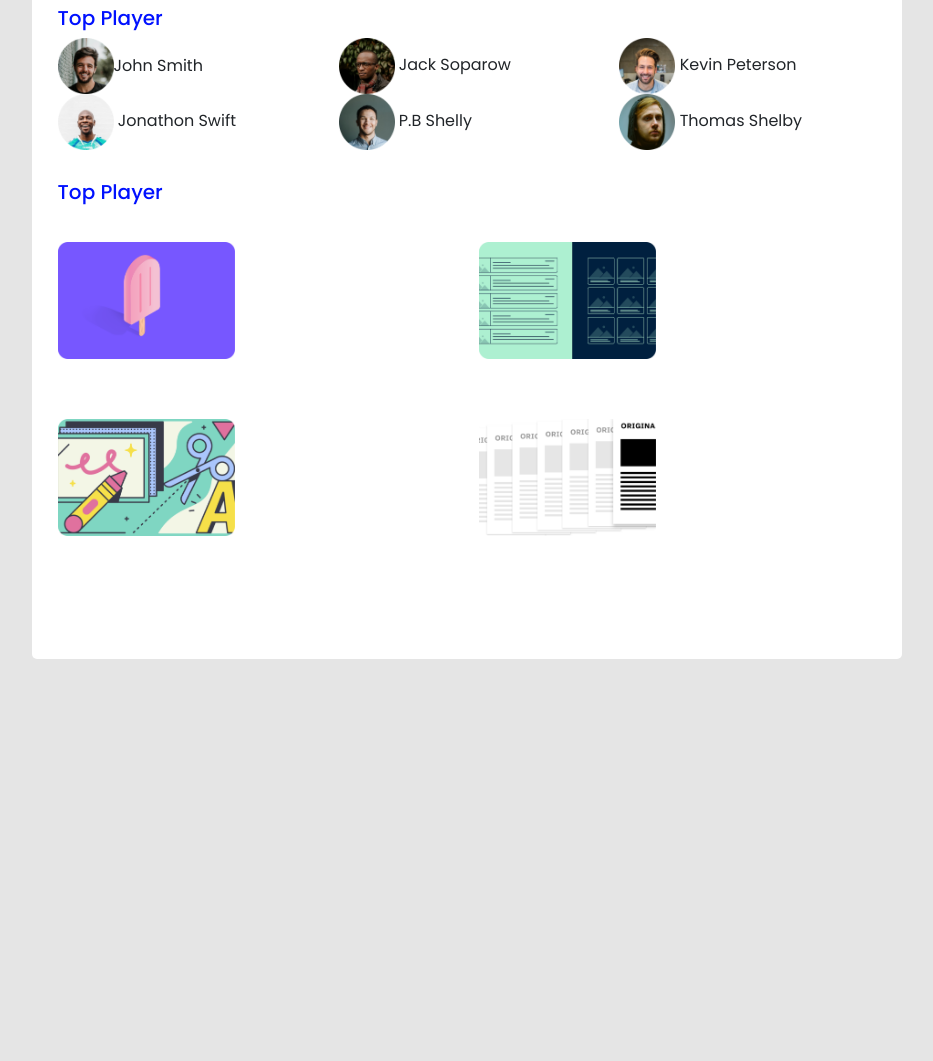
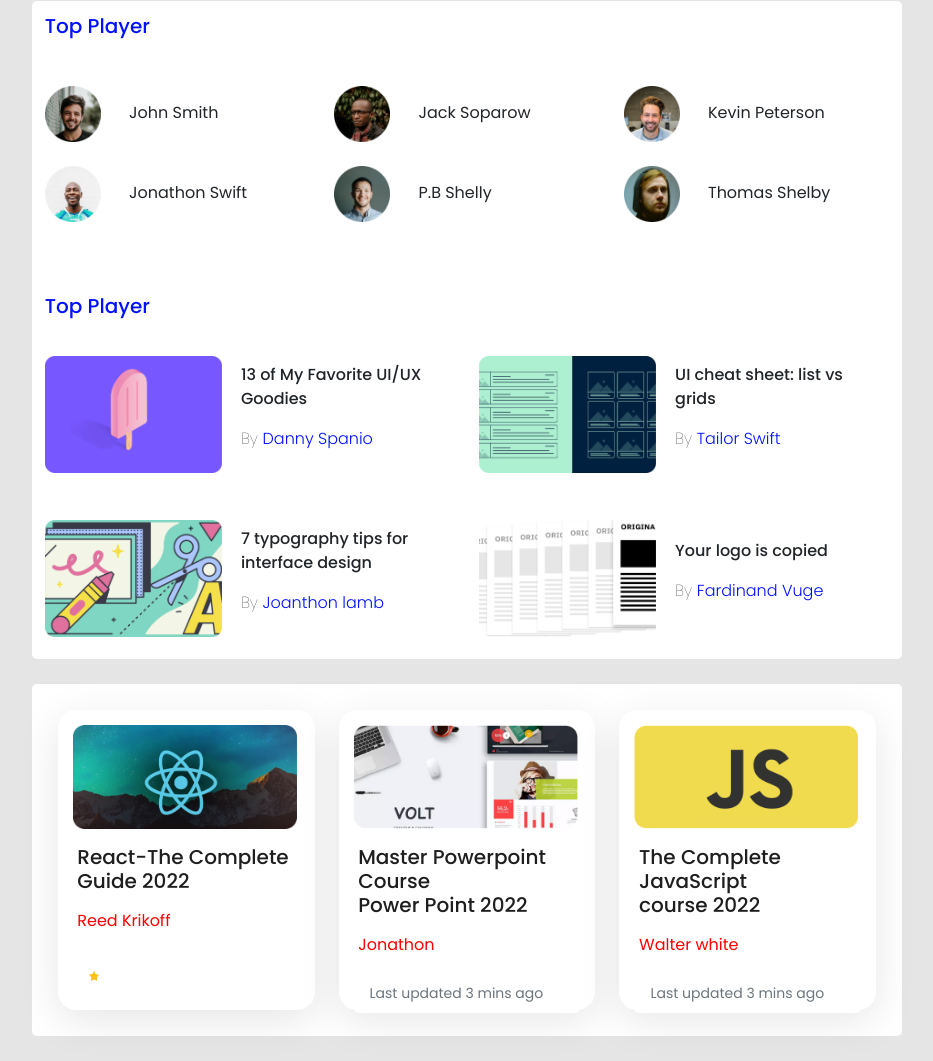
Before and after one commit to saif0101/top-leader-board, a plain HTML site: page index.html in a window 1280 px wide. Shown: the part 121-1182 px from the top of the page, without its empty margins (173-1106 px from the left). Before the commit the page ends 800 px from the top, so only its background shows below. Drawn offline with nearby package versions, Linux system fonts and the light colour scheme.

Commit message:
max part done

```diff
--- a/index.html
+++ b/index.html
@@ -41,51 +41,115 @@
 
       <section>
         <div class="container top-player bg-white">
-          <h5 style="color: rgb(0, 17, 255);">Top Player</h5>
+          <h5 class="mb-5" style="color: rgb(0, 17, 255);">Top Player</h5>
           <div class="row">
-
-            <div class="col-md-4  col-sm-6 d-flex align-items-center">
-              <img src="images/leader-board-main/players/player-1.png" alt="">
+            <div class="col-md-4  col-sm-6 mb-4 mb-4 ">
+              <img class="me-4 " src="images/leader-board-main/players/player-1.png" alt="">
               John Smith
 
             </div>
-            <div class="col-md-4  col-sm-6">
-              <img src="images/leader-board-main/players/player-2.png" alt="">  Jack Soparow
+            <div class="col-md-4  col-sm-6 mb-4">
+              <img class="me-4" src="images/leader-board-main/players/player-2.png" alt="">  Jack Soparow
             </div>
-            <div class="col-md-4  col-sm-6">
-              <img src="images/leader-board-main/players/player-3.png" alt=""> Kevin Peterson
+            <div class="col-md-4  col-sm-6 mb-4">
+              <img class="me-4" src="images/leader-board-main/players/player-3.png" alt=""> Kevin Peterson
             </div>
-            <div class="col-md-4  col-sm-6">
-              <img src="images/leader-board-main/players/player-4.png" alt=""> Jonathon Swift
+            <div class="col-md-4  col-sm-6 mb-4">
+              <img class="me-4" src="images/leader-board-main/players/player-4.png" alt=""> Jonathon Swift
             </div>
-            <div class="col-md-4  col-sm-6">
-              <img src="images/leader-board-main/players/player-5.png" alt=""> P.B Shelly
+            <div class="col-md-4  col-sm-6 mb-4">
+              <img class="me-4" src="images/leader-board-main/players/player-5.png" alt=""> P.B Shelly
 
             </div>
-            <div class="col-md-4  col-sm-6">
-              <img src="images/leader-board-main/players/player-6.png" alt=""> Thomas Shelby
+            <div class="col-md-4  col-sm-6 mb-4">
+              <img class="me-4" src="images/leader-board-main/players/player-6.png" alt=""> Thomas Shelby
             </div>
           </div>
 
-
+         <section>
+          <h5 class="mt-5 mb-3" style="color: rgb(0, 17, 255);">Top Player</h5>
           <div class="row top-blog">
-              <h5 style="color: rgb(0, 17, 255);">Top Player</h5>
-              <div class="col-md-6">
+            <div class="col-md-6 d-flex align-items-center d-flex align-items-center">
               <img src="images/leader-board-main/blogs/blog-1.png" alt="">
+             <div class="div" style="padding: 15px;">
+              <p style="font-weight: 500;"> 13 of My Favorite UI/UX Goodies</p>
+              <p style="font-weight: 100;"> By <span style="color: rgb(0, 17, 255);font-weight: 300;">Danny Spanio</span> </p>
              </div>
-              <div class="col-md-6">
+            </div>
+            <div class="col-md-6 d-flex align-items-center">
               <img src="images/leader-board-main/blogs/blog-2.png" alt="">
+              <div class="div" style="padding: 15px;">
+                <p style="font-weight: 500;">UI cheat sheet: list vs grids</p>
+                <p style="font-weight: 100;"> By <span style="color: rgb(0, 17, 255);font-weight: 300;">Tailor Swift</span> </p>
+               </div>
             </div>
           </div>
           <div class="row top-blog">
-              <div class="col-md-6">
+            <div class="col-md-6 d-flex align-items-center">
               <img src="images/leader-board-main/blogs/blog-3.png" alt="">
+              <div class="div" style="padding: 15px;">
+                <p style="font-weight: 500;"> 7 typography tips for interface design</p>
+                <p style="font-weight: 100;"> By <span style="color: rgb(0, 17, 255);font-weight: 300;">Joanthon lamb</span> </p>
                </div>
-              <div class="col-md-6">
+            </div>
+            <div class="col-md-6 d-flex align-items-center">
               <img src="images/leader-board-main/blogs/blog-4.png" alt="">
+              <div class="div" style="padding: 15px;">
+                <p style="font-weight: 500;"> Your logo is copied</p>
+                <p style="font-weight: 100;"> By <span style="color: rgb(0, 17, 255);font-weight: 300;">Fardinand Vuge</span> </p>
+               </div>
             </div>
           </div>
 
+         </section>
+
+        </div>
+        </section>
+
+         <section>
+           <div class="container latest-course">
+            <div class="row row-cols-1 row-cols-md-3 g-4">
+              <div class="col">
+                <div class="card ">
+                  <img src="images/leader-board-main/courses/course-1.png" class="card-img-top" alt="...">
+                  <div class="card-body">
+                    <h5 class="card-title">React-The Complete <P>
+                      Guide 2022
+                    </P></h5>
+                    <p class="card-text" > Reed Krikoff</p>
+                  </div>
+                  <div class="card-footer">
+                    <img src="images/leader-board-main/icons/star.png" alt="">
+                  </div>
+                </div>
+              </div>
+              <div class="col">
+                <div class="card">
+                  <img src="images/leader-board-main/courses/course-2.png" class="card-img-top" alt="...">
+                  <div class="card-body">
+                    <h5 class="card-title">Master Powerpoint Course
+                      <p>Power Point 2022</p>
+                    </h5>
+                    <p class="card-text"> Jonathon</p>
+                  </div>
+                  <div class="card-footer">
+                    <small class="text-muted">Last updated 3 mins ago</small>
+                  </div>
+                </div>
+              </div>
+              <div class="col">
+                <div class="card">
+                  <img src="images/leader-board-main/courses/course-3.png" class="card-img-top" alt="...">
+                  <div class="card-body">
+                    <h5 class="card-title">The Complete JavaScript <p>course 2022</p></h5>
+                    <p class="card-text">Walter white</p>
+                  </div>
+                  <div class="card-footer">
+                    <small class="text-muted">Last updated 3 mins ago</small>
+                  </div>
+                </div>
+              </div>
+            </div>
 
 
 
--- a/style/style.css
+++ b/style/style.css
@@ -2,20 +2,7 @@ body{
     font-family: 'Poppins', sans-serif;
     background-color: #E5E5E5;
 }
-.top-player{
-    width: 870px;
-    height: 679px;
-    left: 285px;
-    top: 130px;
-    margin-top: 4%;
-    padding: 2%;
-    font-weight: 400;
-    background: #FFFFFF;
-    border-radius: 5px;
-    margin-block-start: 30px;
 
-
-}
 .navbar-brand img{
     width: 41px;
     height: 45px;
@@ -24,16 +11,73 @@ body{
     font-weight: 400;
     padding-right: 15px;
 }
+
+.top-player{
+    width: 870px;
+    height: 68%;
+    /* left: 285px; */
+    top: 130px;
+    margin-top: 4%;
+    padding: 1%;
+    font-weight: 400;
+    border-radius: 5px;
+}
 .top-player img{
     width: 56px;
     height: 56px;
-    /* margin-block-start: 30px; */
 }
 .top-blog img{
     width: 177px;
     height: 117px;
-    margin-block-start: 30px;
+    margin-right: 1%;
 }
 .top-blog{
     margin-top: 30px;
 }
+.latest-course{
+     width: 870px;
+    height: 36%;
+    margin-top:2%;
+    margin-bottom: 2%;
+    padding: 2%;
+    border-radius: 5px;
+    background-color:  #FFFFFF;
+
+
+}
+.card{
+    width: 100%;
+    height: 300px;
+    background: #FFFFFF;
+    box-shadow: 0px 10px 40px rgba(0, 0, 0, 0.1);
+    border-radius: 18px;
+    padding: 15px;
+    border: none;
+}
+.card img{
+    width: 224px;
+    height: 104px;
+
+}
+.card-title{
+    color: #1E1E1E;
+    font-weight: 500;
+
+}
+.card-body{
+    margin-left:-5% ;
+    width:250px;
+  }
+.card-text{
+    color: red;
+    font-weight: 400;
+
+}
+.card-footer{
+    border: none;
+    background-color: #FFFFFF;
+}
+.card-footer img{
+    width: 10px;
+    height: 10px;
+}
```
Lines whose indentation alone changed are shown as unchanged.
